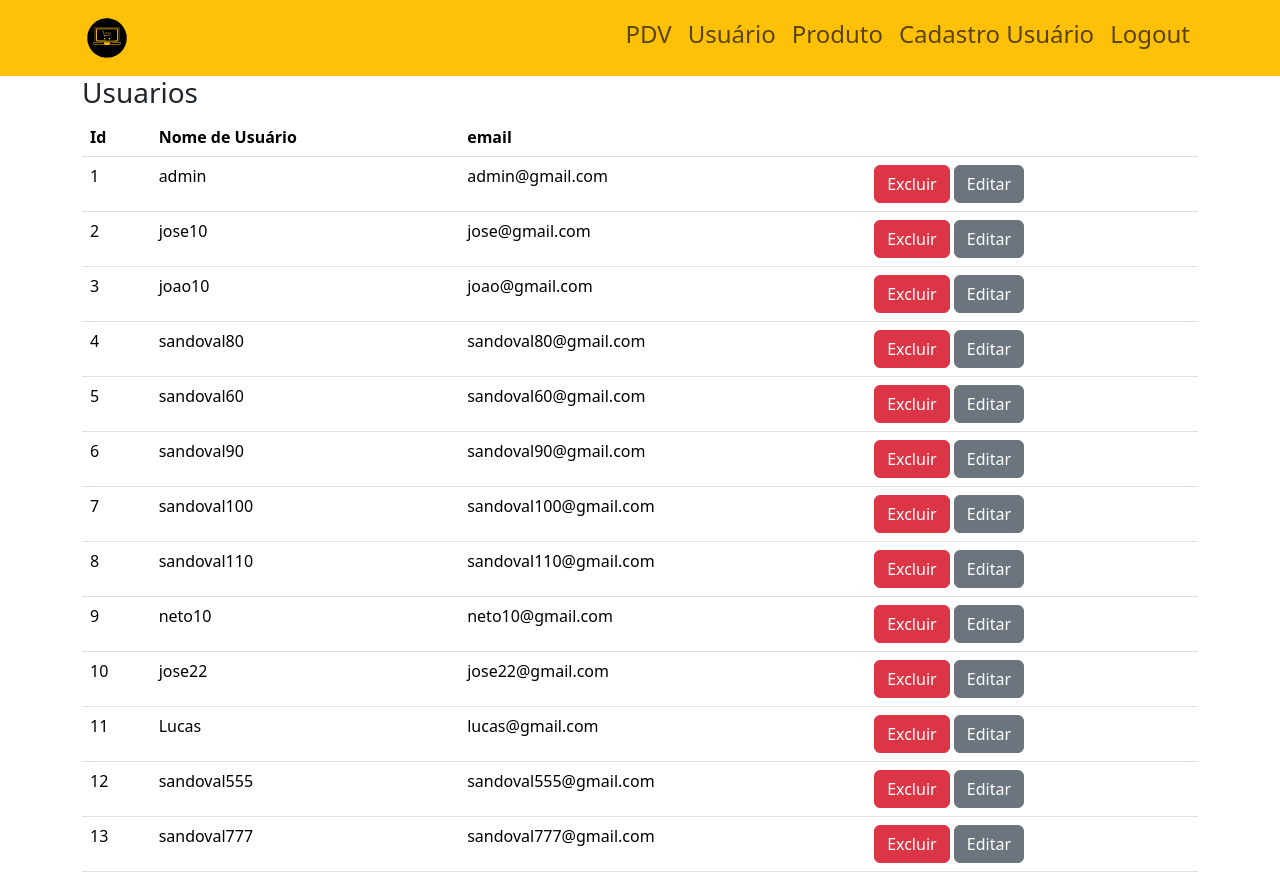
After one commit to josesandovaln/VendaSmart, a Flask app: page /usuarios in a window 1280 px wide. The commit adds this page. Run offline with Flask 3, Linux system fonts and the light colour scheme; a user stored in the database is signed in; some libraries are stand-ins or nearby versions.

Commit message:
Rota listar e deletar usuario

```diff
--- a/site_atividade/routers/__init__.py
+++ b/site_atividade/routers/__init__.py
@@ -51,16 +51,25 @@ def delete_produto(id):
 @login_required
 def novo_produto():
     if request.method == 'POST':
-        produto = Produtos(
-            produto=request.form['produto'],
-            preco=float(request.form['preco']),
-            estoque=int(request.form['estoque']),
-            categoria_fk=int(request.form['categoria_fk'])
-        )
-        database.session.add(produto)
-        database.session.commit()
-        flash(f'O produto {produto.produto} foi criado com sucesso!', 'alert-success')
-        return redirect(url_for('produtos'))
+        preco = float(request.form['preco'])
+        estoque = int(request.form['estoque'])
+
+        if preco <= 0 or estoque <= 0:
+            flash('O preço e o estoque devem ser maiores do que 0.', 'alert-danger')
+        else:
+            produto = Produtos(
+                produto=request.form['produto'],
+                preco=preco,
+                estoque=estoque,
+                categoria_fk=int(request.form['categoria_fk'])
+            )
+            database.session.add(produto)
+            database.session.commit()
+            flash(f'O produto {produto.produto} foi criado com sucesso!', 'alert-success')
+            return redirect(url_for('produtos'))
+
+        categorias = Categoria.query.all()
+        return render_template('novo_produto.html', categorias=categorias)
 
     categorias = Categoria.query.all()
     return render_template('novo_produto.html', categorias=categorias)
@@ -71,7 +80,13 @@ def editar_produto(id):
     produto = Produtos.query.get(id)
     if request.method == 'POST':
         produto.produto = request.form['produto']
+        if float(request.form['preco']) <= 0:
+            flash('O preço deve ser maior do que zero', 'alert-danger')
+            return redirect(url_for('editar_produto', id=id))
         produto.preco = float(request.form['preco'])
+        if int(request.form['estoque']) <= 0:
+            flash('O estoque deve ser maior do que zero', 'alert-danger')
+            return redirect(url_for('editar_produto', id=id))
         produto.estoque = int(request.form['estoque'])
         produto.categoria_fk = int(request.form['categoria_fk'])
         database.session.commit()
@@ -87,15 +102,37 @@ def cadastro_usuario():
     form_cadastro_usuario = FormCadastroUsuario()
     if form_cadastro_usuario.validate_on_submit():
         try:
-            user = Usuario(usuario=form_cadastro_usuario.usuario.data, email=form_cadastro_usuario.email.data, senha=form_cadastro_usuario.senha.data)
+            senha_crypto = bcrypt.generate_password_hash(form_cadastro_usuario.senha.data)
+            user = Usuario(usuario=form_cadastro_usuario.usuario.data, email=form_cadastro_usuario.email.data, senha=senha_crypto)
             database.session.add(user)
             database.session.commit()
             flash(f'Usuario {user.usuario} cadastrado com sucesso', 'alert-success')
         except:
             flash(f'Falha ao cadastrar usuário - Usuário já existe', 'alert-danger')
         return redirect(url_for('cadastro_usuario'))
+    if form_cadastro_usuario.senha.data != form_cadastro_usuario.confirmacao.data:
+        flash('As senhas não correspondem.', 'alert-danger')
     return render_template("cadastrar_usuario.html", form_cadastro_usuario=form_cadastro_usuario)
 
+@app.route("/usuarios")
+@login_required
+def usuarios():
+    usuarios = Usuario.query.all()
+    return render_template('lista_usuario.html', usuarios=usuarios)
+
+@app.route("/delete-usuario/<int:id>", methods=['GET', 'POST'])
+@login_required
+def delete_usuario(id):
+    usuarios = Usuario.query.get(id)
+    if request.method == 'POST':
+        if usuarios:
+            database.session.delete(usuarios)
+            database.session.commit()
+            flash(f'Usuário "{usuarios.usuario}" excluído com sucesso', 'alert-success')
+        else:
+            flash(f'Usuário não encontrado', 'alert-danger')
+        return redirect(url_for('usuarios'))
+    return render_template('delete_usuario.html', usuarios=usuarios)
 
 @app.route("/vendas", methods=['GET', 'POST'])
 @login_required
@@ -142,7 +179,7 @@ def pagamento():
 
     if form.validate_on_submit():
         metodo_pagamento = form.metodo_pagamento.data
-        valor_pago = form.valor_pago.data
+        valor_pago = form.valor_pago.data.replace('.', ',')
 
         if not valor_pago:
             return render_template('pagamento.html', erro='Valor de pagamento é obrigatório.', metodo_pagamento=metodo_pagamento, total=total)
--- /dev/null
+++ b/site_atividade/templates/lista_usuario.html
@@ -0,0 +1,73 @@
+{% extends 'base.html' %}
+
+{% block body %}
+        <div class="container theme-showcase" role="main">
+            <div class="page-header">
+                <h3 class="box-title col-md-12">Usuarios</h3>
+            </div>
+
+            <table class="table table-hover" overflow="scroll">
+                <thead>
+                    <tr>
+                        <th>Id</th>
+                        <th>Nome de Usuário</th>
+                        <th>email</th>
+                        <th> </th>
+                    </tr>
+                </thead>
+                <tbody>
+
+                {% for usuario in usuarios %}
+                    <tr data-href="#">
+                        </td> <td>{{ usuario.id }}</td>
+                        <td>{{ usuario.usuario }}</td>
+                        <td>{{ usuario.email }}</td>
+                        <td>
+                            <a class="btn btn-danger" href="{{ url_for('delete_usuario', id=usuario.id) }}">Excluir</a>
+                            <a class="btn btn-Secondary" href="#">Editar</a>
+                        </td>
+                    </tr>
+                {% endfor %}
+
+
+                </tbody>
+            </table>
+
+            <div class="modal fade" id="addProdutoModal" tabindex="-1" role="dialog" aria-labelledby="addProdutoModalLabel">
+                <div class="modal-dialog" role="document">
+                    <div class="modal-content">
+                        <div class="modal-header">
+                            <h5 class="modal-title" id="addProdutoModalLabel">Cadastro de Produto</h5>
+                            <button type="button" class="close" data-dismiss="modal" aria-label="Close">
+                                <span aria-hidden="true">&times;</span>
+                            </button>
+                        </div>
+                        <div class="modal-body">
+                            <form method="#" action="#" enctype="multipart/form-data">
+                                <div class="form-group">
+                                    <label for="recipient-name" class="control-label">Nome:</label>
+                                    <input name="nome" type="text" class="form-control">
+                                </div>
+                                <div class="form-group">
+                                    <label for="recipient-name" class="control-label">Categoria:</label>
+                                    <input name="categoria" type="text" class="form-control">
+                                </div>
+                                <div class="form-group">
+                                    <label for="message-text" class="control-label">Preço (R$):</label>
+                                    <input name="custo" type="number" class="form-control"></textarea>
+                                </div>
+                                <div class="form-group">
+                                    <label for="message-text" class="control-label">Estoque inicial:</label>
+                                    <input name="estoque" type="number" class="form-control"></textarea>
+                                </div>
+                                <div class="modal-footer">
+                                    <button type="button" class="btn btn-secondary" data-dismiss="modal">Cancelar</button>
+                                    <button type="button" class="btn btn-primary">Salvar</button>
+                                </div>
+                            </form>
+                        </div>
+                    </div>
+                </div>
+            </div>
+        </div>
+{% endblock %}
--- a/site_atividade/templates/navbar.html
+++ b/site_atividade/templates/navbar.html
@@ -12,6 +12,11 @@
           <li class="nav-item h4">
               <a class="nav-link " aria-current="page" href="{{ url_for('vendas') }}">
                   PDV
+              </a>
+          </li>
+          <li class="nav-item h4">
+              <a class="nav-link" aria-current="page" href="{{ url_for('usuarios') }}">
+                  Usuário
               </a>
           </li>
           <li class="nav-item h4">
```
Also changed, not shown: site_atividade/templates/delete_usuario.html (added, +21 -0 lines), instance/pdv.db.
